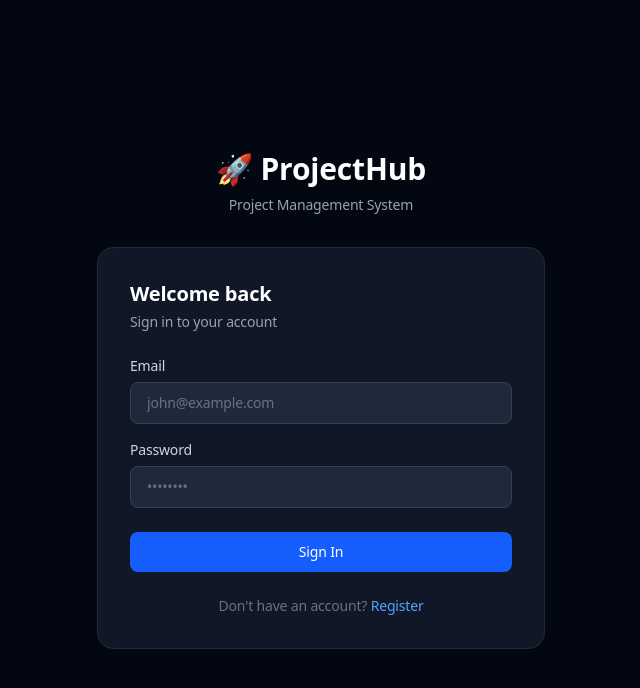
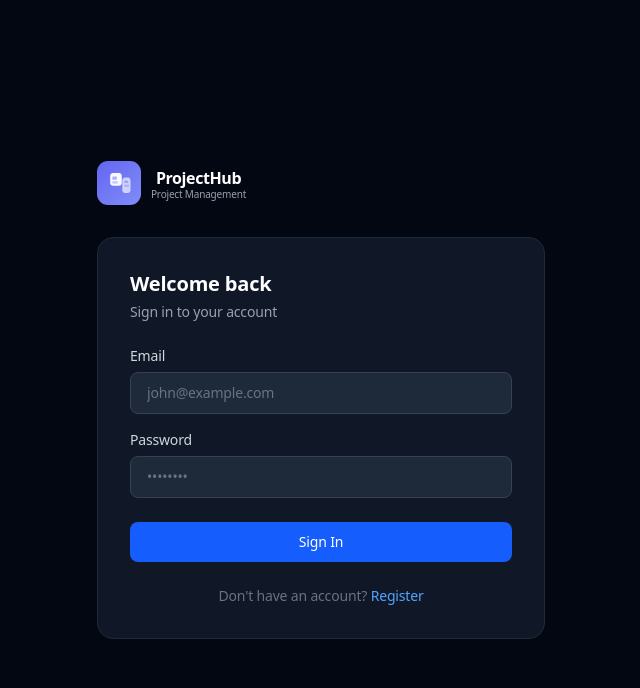
Before and after one commit to Manii33/project-management, a Next.js app in the folder frontend/: page /login in a window 1280 px wide. Shown: the top 688 px of the page, without its empty margins (319-959 px from the left). Built offline with nearby package versions, Linux system fonts and the light colour scheme; no server answers.

Commit message:
feat(ui): add branded logo to sidebar, header, and auth pages

```diff
--- a/frontend/src/app/(auth)/login/page.tsx
+++ b/frontend/src/app/(auth)/login/page.tsx
@@ -9,6 +9,7 @@ import api from '@/lib/api';
 import { useAuth } from '@/context/AuthContext';
 import { AuthResponse } from '@/lib/types';
 import { getErrorMessage } from '@/lib/api';
+import Logo from '@/components/Logo';
 
 
 const loginSchema = z.object({
@@ -52,8 +53,7 @@ export default function LoginPage() {
       <div className="w-full max-w-md">
 
         <div className="text-center mb-8">
-          <h1 className="text-3xl font-bold text-white">🚀 ProjectHub</h1>
-          <p className="text-gray-400 mt-2 text-sm">Project Management System</p>
+          <Logo size={44} showText={true} />
         </div>
 
         <div className="bg-gray-900 border border-gray-800 rounded-2xl p-8">
--- a/frontend/src/app/(auth)/register/page.tsx
+++ b/frontend/src/app/(auth)/register/page.tsx
@@ -9,6 +9,7 @@ import api from '@/lib/api';
 import { useAuth } from '@/context/AuthContext';
 import { AuthResponse } from '@/lib/types';
 import { getErrorMessage } from '@/lib/api';
+import Logo from '@/components/Logo';
 
 
 const registerSchema = z.object({
@@ -47,8 +48,7 @@ export default function RegisterPage() {
     <div className="min-h-screen bg-gray-950 flex items-center justify-center px-4">
       <div className="w-full max-w-md">
         <div className="text-center mb-8">
-          <h1 className="text-3xl font-bold text-white">🚀 ProjectHub</h1>
-          <p className="text-gray-400 mt-2 text-sm">Project Management System</p>
+          <Logo size={44} showText={true} />
         </div>
 
         <div className="bg-gray-900 border border-gray-800 rounded-2xl p-8">
--- /dev/null
+++ b/frontend/src/components/Logo.tsx
@@ -0,0 +1,55 @@
+import React from 'react';
+
+interface LogoProps {
+  size?: number;
+  className?: string;
+  showText?: boolean;
+  dark?: boolean;
+}
+
+export default function Logo({ size = 32, className = '', showText = true, dark = true }: LogoProps) {
+  const textColor = dark ? 'text-white' : 'text-gray-800';
+  const subColor = dark ? 'text-gray-400' : 'text-gray-500';
+  const gradId = React.useId();
+
+  return (
+    <div className={`flex items-center gap-2.5 ${className}`}>
+      <svg
+        width={size}
+        height={size}
+        viewBox="0 0 40 40"
+        fill="none"
+        xmlns="http://www.w3.org/2000/svg"
+        className="flex-shrink-0"
+      >
+        <defs>
+          <linearGradient id={gradId} x1="0" y1="0" x2="40" y2="40" gradientUnits="userSpaceOnUse">
+            <stop stopColor="#6366F1" />
+            <stop offset="1" stopColor="#818CF8" />
+          </linearGradient>
+        </defs>
+        <rect width="40" height="40" rx="10" fill={`url(#${gradId})`} />
+        <path
+          d="M12 13.5C12 12.12 13.12 11 14.5 11H20C21.38 11 22.5 12.12 22.5 13.5V20C22.5 21.38 21.38 22.5 20 22.5H14.5C13.12 22.5 12 21.38 12 20V13.5Z"
+          fill="white"
+          fillOpacity="0.95"
+        />
+        <path
+          d="M23 17.5C23 16.12 24.12 15 25.5 15H28C29.38 15 30.5 16.12 30.5 17.5V26.5C30.5 27.88 29.38 29 28 29H25.5C24.12 29 23 27.88 23 26.5V17.5Z"
+          fill="white"
+          fillOpacity="0.65"
+        />
+        <rect x="14" y="14" width="4" height="3" rx="0.5" fill="#6366F1" fillOpacity="0.5" />
+        <rect x="14" y="18.5" width="5" height="2" rx="0.5" fill="#6366F1" fillOpacity="0.35" />
+        <rect x="25" y="18" width="3" height="2" rx="0.5" fill="#6366F1" fillOpacity="0.5" />
+        <rect x="25" y="21.5" width="4" height="2" rx="0.5" fill="#6366F1" fillOpacity="0.35" />
+      </svg>
+      {showText && (
+        <div className="leading-tight">
+          <p className={`text-base font-bold tracking-tight ${textColor}`}>ProjectHub</p>
+          <p className={`text-[10px] font-medium ${subColor} -mt-0.5`}>Project Management</p>
+        </div>
+      )}
+    </div>
+  );
+}
--- a/frontend/src/components/layout/Header.tsx
+++ b/frontend/src/components/layout/Header.tsx
@@ -5,6 +5,7 @@ import { useTheme } from '@/context/ThemeContext';
 import { useAuth } from '@/context/AuthContext';
 import ExportDropdown from '@/components/layout/ExportDropdown';
 import DateRangeToggle from '@/components/layout/DateRangeToggle';
+import Logo from '@/components/Logo';
 
 const PAGE_TITLES: Record<string, string> = {
   '/': 'Overview',
@@ -30,6 +31,8 @@ export default function Header() {
 
   return (
     <header className="h-14 shrink-0 border-b border-violet-100/80 bg-white/80 backdrop-blur flex items-center justify-between px-6 lg:px-8 dark:border-zinc-800/80 dark:bg-[#0a0a0b]/95">
+      <div className="flex items-center gap-3">
+        <Logo size={28} showText={false} dark={false} />
         <nav className="flex items-center gap-1.5 text-sm" aria-label="Breadcrumb">
           <Link
             href="/"
@@ -46,6 +49,7 @@ export default function Header() {
             </>
           )}
         </nav>
+      </div>
 
       <div className="flex items-center gap-2">
         <DateRangeToggle />
--- a/frontend/src/components/layout/Sidebar.tsx
+++ b/frontend/src/components/layout/Sidebar.tsx
@@ -5,6 +5,7 @@ import { useRole } from '@/lib/hooks/useRole';
 import { useQuery } from '@tanstack/react-query';
 import api from '@/lib/api';
 import { Project, Issue } from '@/lib/types';
+import Logo from '@/components/Logo';
 
 const PROJECT_DOTS: Record<string, string> = {
   ACTIVE: 'bg-indigo-400',
@@ -63,9 +64,7 @@ export default function Sidebar() {
       <div className="px-5 pt-6 pb-5">
         <div className="flex items-center justify-between">
           <div className="flex items-center gap-2.5">
-            <div className="w-9 h-9 rounded-xl bg-gradient-to-br from-violet-500 to-fuchsia-500 flex items-center justify-center text-sm font-bold text-white shadow-lg shadow-violet-500/25">
-              P
-            </div>
+            <Logo size={36} showText={false} dark={false} />
             <span className="text-[15px] font-semibold text-slate-800 dark:text-zinc-100 tracking-tight">ProjectHub</span>
           </div>
           <span className="text-[10px] font-medium px-1.5 py-0.5 rounded-md bg-violet-50 text-violet-500 dark:bg-zinc-800 dark:text-zinc-400">
```
Lines whose indentation alone changed are shown as unchanged.
